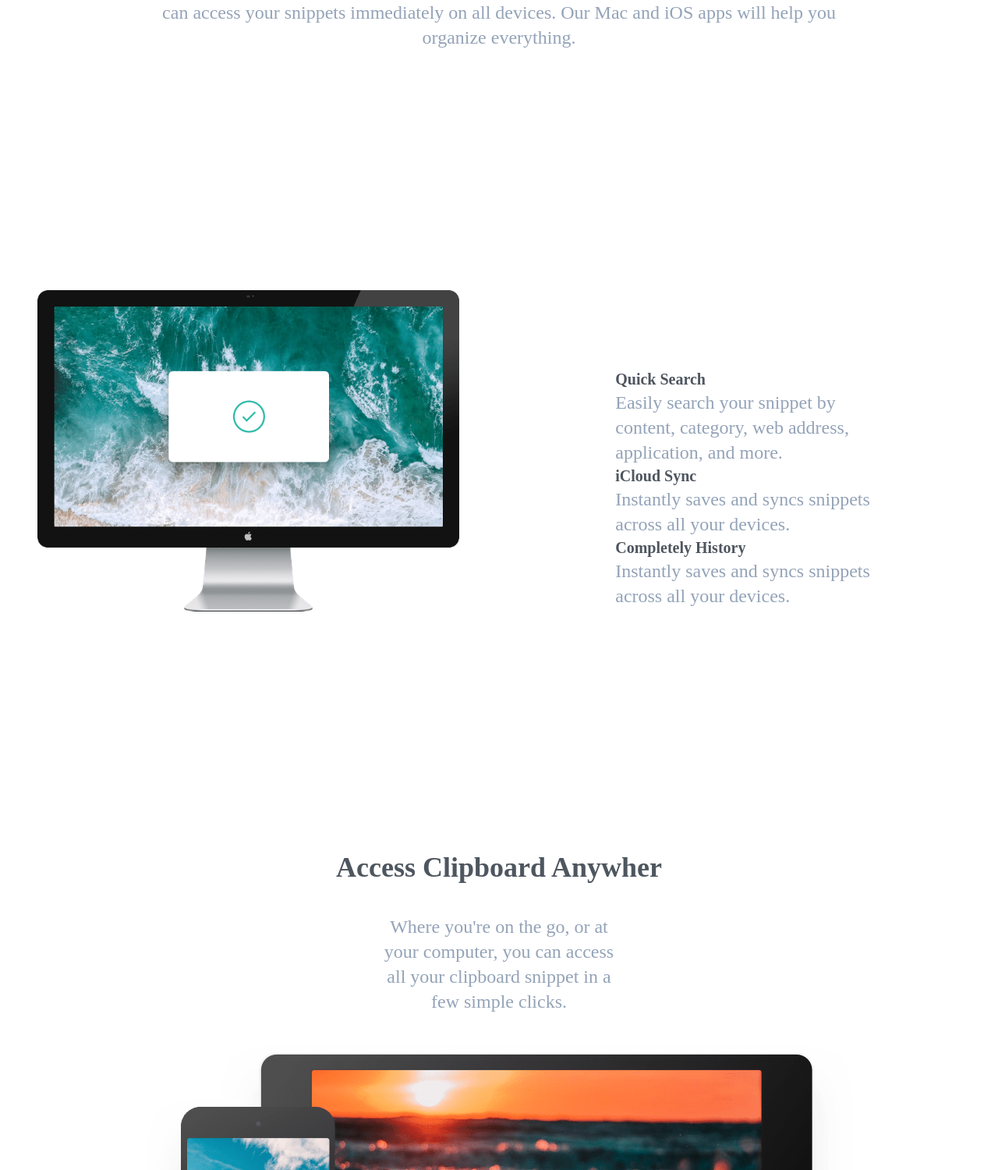
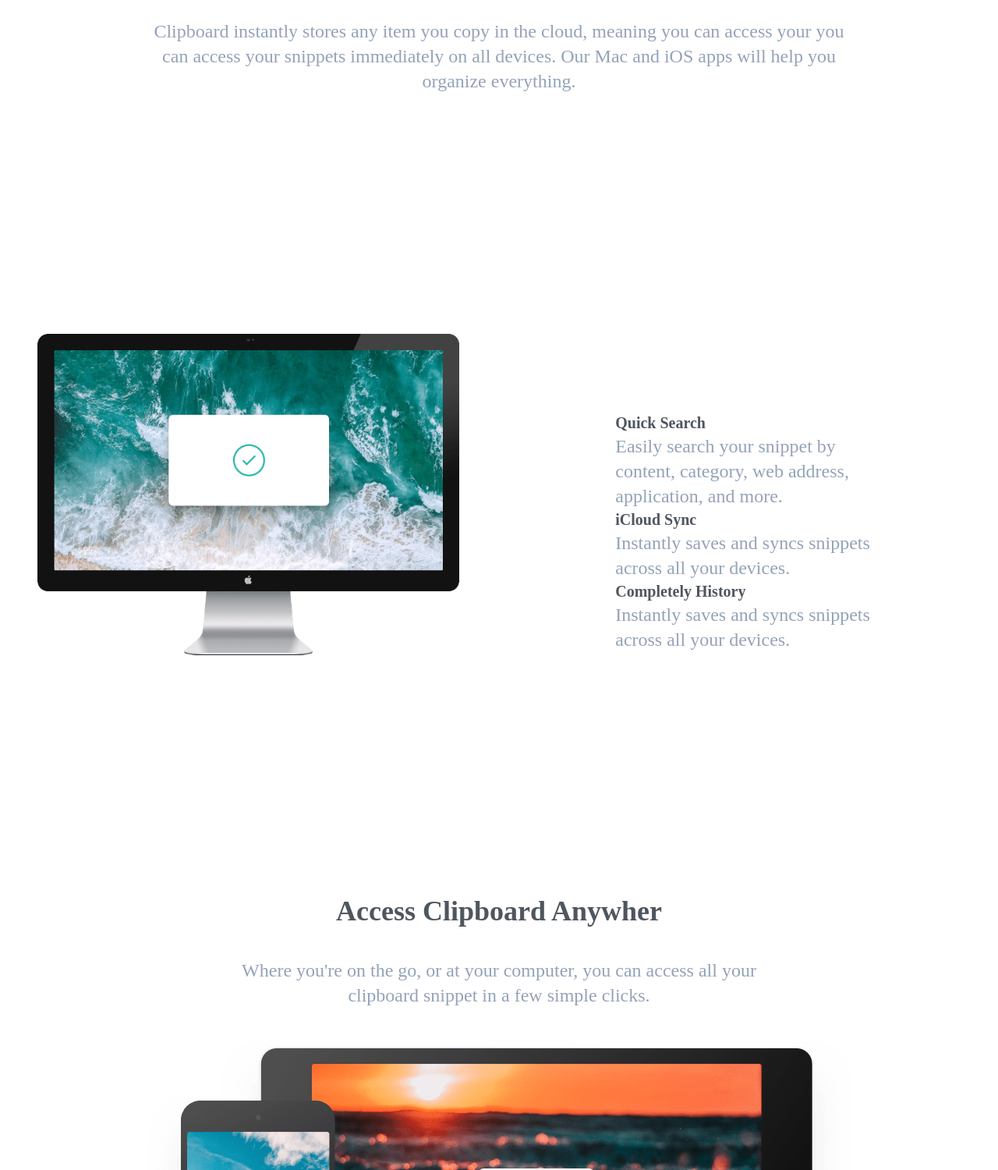
Before and after one commit to dnandi23/Clip-board, a website: page index.html in a window 1280 px wide. Shown: the part 724-2224 px from the top of the page at 78% size. Drawn offline with Linux system fonts and the light colour scheme; a web font is replaced by a local one.

Commit message:
correction

```diff
--- a/index.html
+++ b/index.html
@@ -32,7 +32,7 @@
     </div>
     </div>
     <!-- snippest -->
-    <div class="container flex flex-col items-center justify-center text-center py-10 px-8 mx-auto gap-10">
+    <div class="container flex flex-col items-center justify-center text-center py-10 px-8 mt-14 mx-auto gap-10">
     <h1 class="text-4xl font-bold text-[#4E565F]">Keep track of your snippest</h1>
     <p class="max-w-4xl text-lg lg:text-2xl font-normal text-center text-slate-400">
     Clipboard instantly stores any item you copy in the cloud, meaning you can access your
@@ -59,7 +59,7 @@
     <!-- accesibilty -->
     <div id="accesibilty" class="max-w-full flex flex-col items-center justify-center text-center py-10 px-8 mx-auto gap-10">
     <h1 class="text-4xl font-bold text-[#4E565F] capitalize">access clipboard anywher</h1>
-    <p class="max-w-xs text-lg lg:text-2xl font-normal text-center text-slate-400">
+    <p class="max-w-2xl text-lg lg:text-2xl font-normal text-center text-slate-400">
     Where you're on the go, or at your computer, you can access all your clipboard
     snippet in a few simple clicks.</p>
     <img src="Assets of Clipboard/image-devices.png" class="w-fit">
```
Also changed, not shown: css/style.css.
